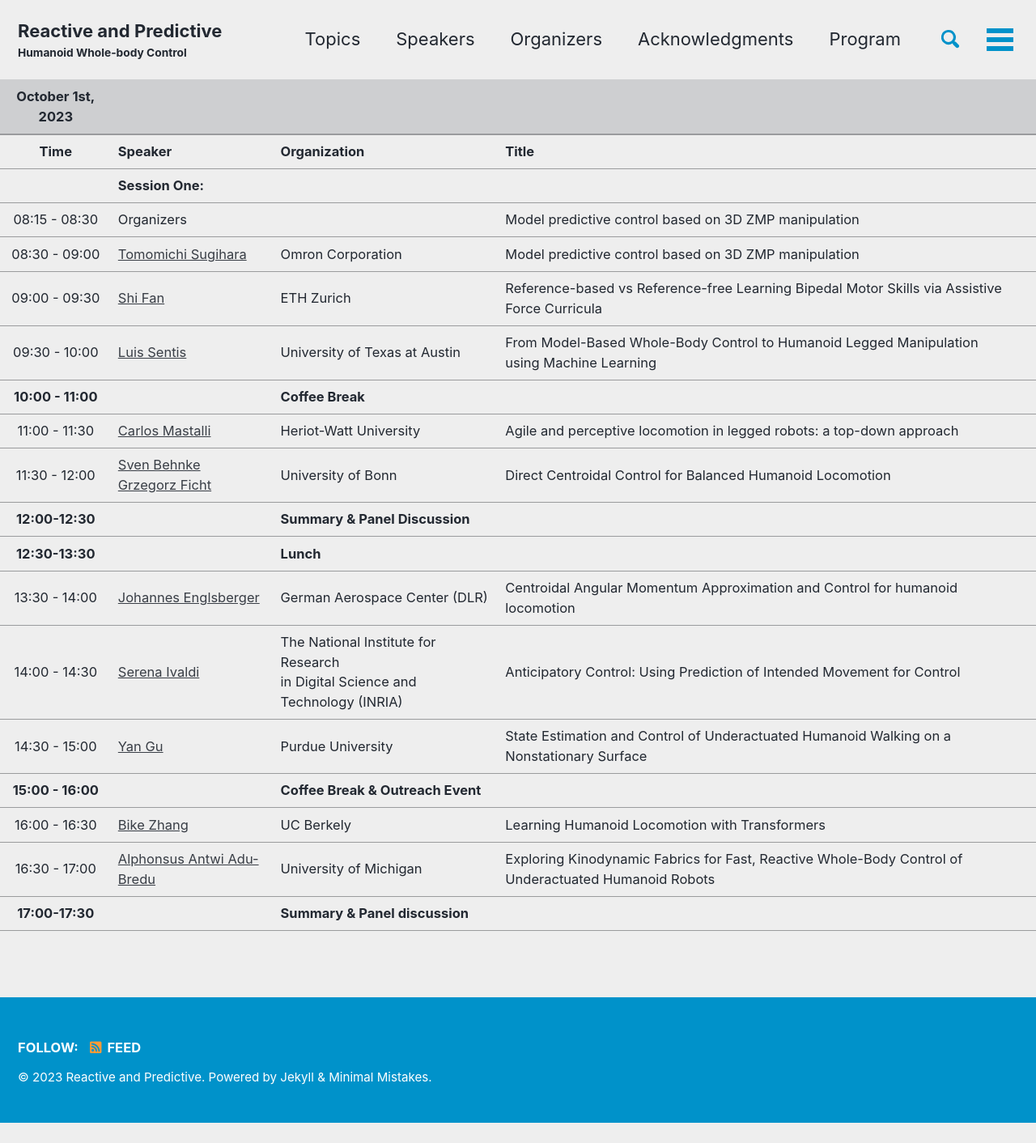
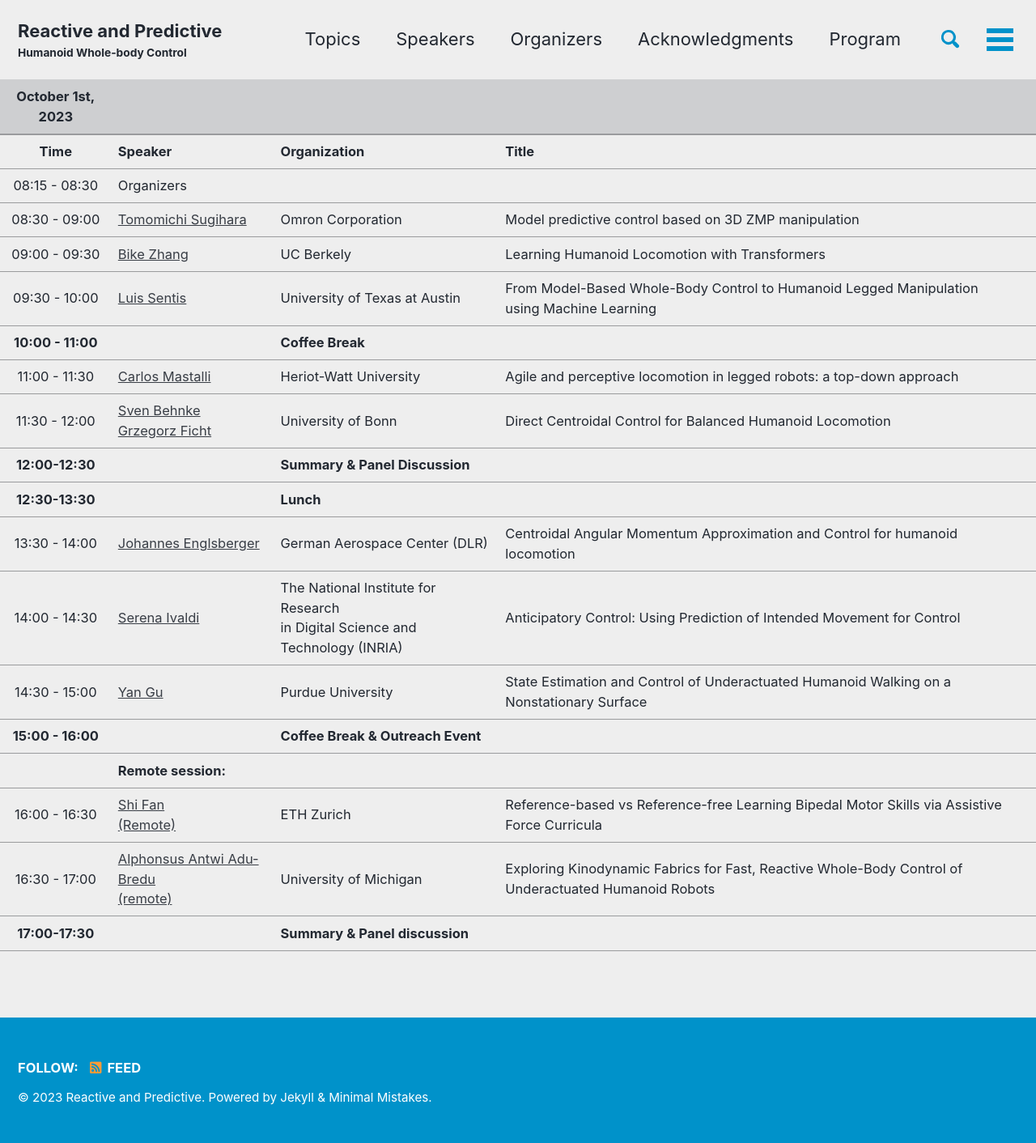
Before and after one commit to iros-2023-humanoid/iros-2023-humanoid, a Jekyll site: the page built from _pages/program.md, in a window 1280 px wide. Shown: the whole page at 81% size. Built offline with Jekyll 4.4.1, drawn with Linux system fonts in a browser that asks for light colours; cached includes are drawn as plain includes; our own code applies the rules of GitHub Pages for plain Markdown files; before the commit the page ends 1387 px from its top, so only the background shows below that; part of the change alters nothing that is shown.

Commit message:
Update program

```diff
--- a/_pages/program.md
+++ b/_pages/program.md
@@ -10,11 +10,10 @@ permalink: /program/
 | :-------------------------------------------------------------------------:|
 | **Time** | **Speaker**          | **Organization** |                   **Title**                                      |
 | :-------------------------------------------------------------------------:|
-|  |**Session One:**| |
 | -----------------| -----------------|------------- | :-------------------------------------------------------------:|
-| 08:15 - 08:30 | Organizers  | |  Model predictive control based on 3D ZMP manipulation                                                             |
+| 08:15 - 08:30 | Organizers  | |                                                               |
 | 08:30 - 09:00 | [Tomomichi Sugihara](/zhidao)  | Omron Corporation|  Model predictive control based on 3D ZMP manipulation                                                             |
-| 09:00 - 09:30 | [Shi Fan](/fan/)  | ETH Zurich|  Reference-based vs Reference-free Learning Bipedal Motor Skills via Assistive Force Curricula                                                             |
+| 09:00 - 09:30    | [Bike Zhang](/bike/)| UC Berkely|    Learning Humanoid Locomotion with Transformers|
 | 09:30 - 10:00    |  [Luis Sentis](/sentis/)|  University of Texas at Austin |  From Model-Based Whole-Body Control to Humanoid Legged Manipulation using Machine Learning|
 | -----------------| -----------------|------------- | :-------------------------------------------------------------: |
 |  **10:00 - 11:00** |  |**Coffee Break** |
@@ -29,8 +28,9 @@ permalink: /program/
 | 14:00 - 14:30    | [Serena Ivaldi](/ivaldi/)| The National Institute for Research <br/>in Digital Science and Technology (INRIA)| Anticipatory Control: Using Prediction of Intended Movement for Control  |
 | 14:30 - 15:00    | [Yan Gu](/yan/)     |Purdue University | State Estimation and Control of Underactuated Humanoid Walking on a Nonstationary Surface|
 | **15:00 - 16:00**|    |  **Coffee Break & Outreach Event** |
-| 16:00 - 16:30    | [Bike Zhang](/bike/)| UC Berkely|    Learning Humanoid Locomotion with Transformers|
-| 16:30 - 17:00    | [Alphonsus Antwi Adu-Bredu](/aab/)    |  University of Michigan     |  Exploring Kinodynamic Fabrics for Fast, Reactive Whole-Body Control of Underactuated Humanoid Robots |
+|  |**Remote session:**| |
+| 16:00 - 16:30 | [Shi Fan <br/>(Remote)](/fan/)  | ETH Zurich|  Reference-based vs Reference-free Learning Bipedal Motor Skills via Assistive Force Curricula                                                             |
+| 16:30 - 17:00    | [Alphonsus Antwi Adu-Bredu <br/>(remote)](/aab/)    |  University of Michigan     |  Exploring Kinodynamic Fabrics for Fast, Reactive Whole-Body Control of Underactuated Humanoid Robots |
 | -----------------| -----------------|------------- | :-------------------------------------------------------------:|
 | **17:00-17:30**  |           | **Summary & Panel discussion**          |
 | -----------------| -----------------|------------- | :-------------------------------------------------------------:|
```
